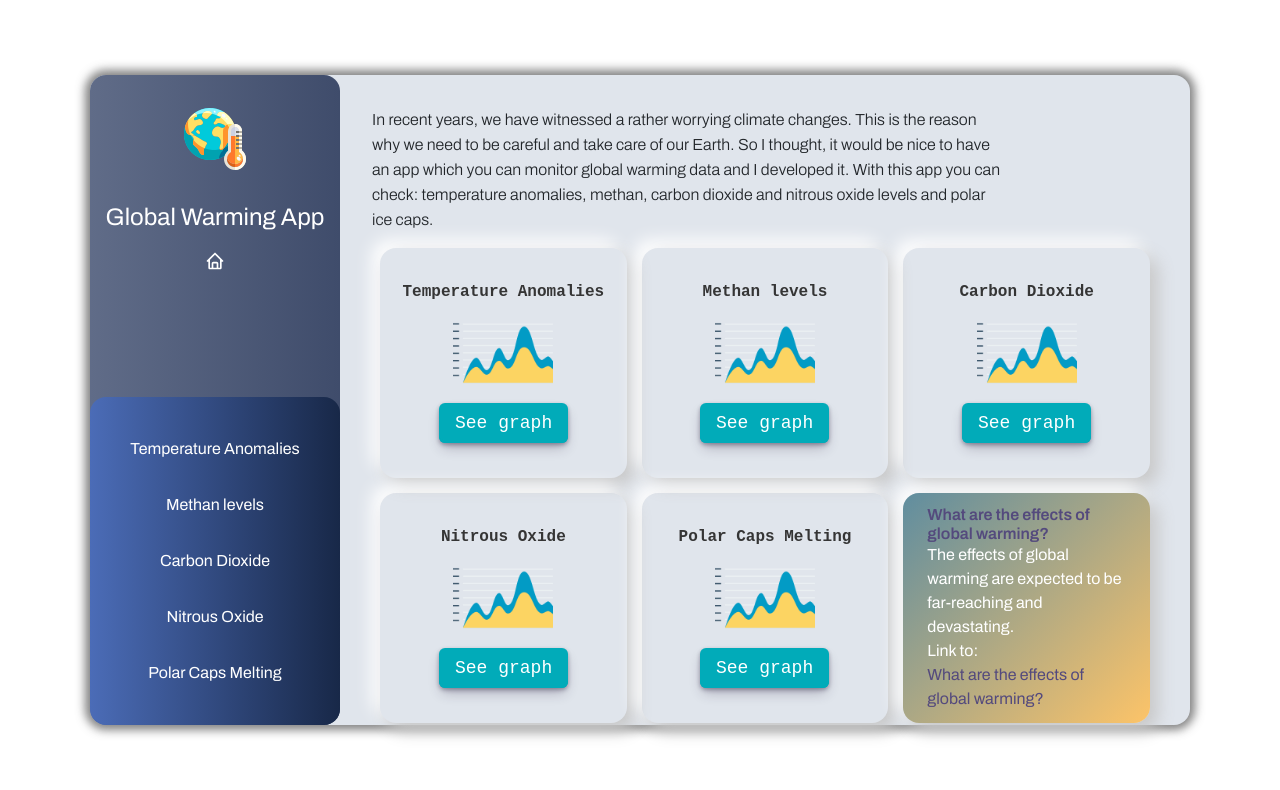
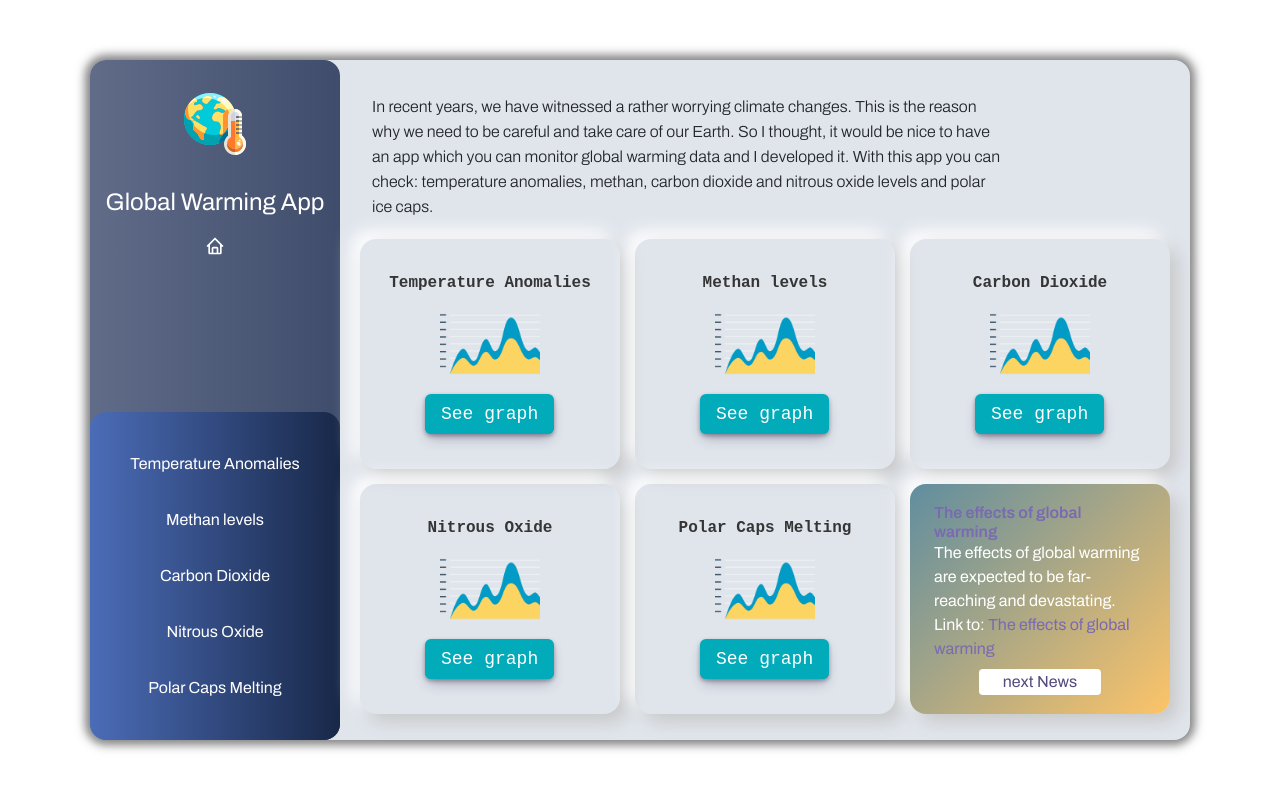
Before and after one commit to LeoBok/Global-Warming-App, a React (Create React App) app: page / in a window 1280 px wide. Shown: the top 790 px of the page. Built offline with nearby package versions, Linux system fonts and the light colour scheme.

Commit message:
added a button that skip to the next global warming news

```diff
--- a/src/App.css
+++ b/src/App.css
@@ -50,15 +50,16 @@ a {
     display: grid;
     grid-template-columns: 1fr 1fr;
   }
+  .singleNews {
+    max-width: 500px;
+  }
 }
 
 @media only screen and (min-width: 576px) {
   .single-item,
   .carousel {
-    max-width: 500px;height: 230px;
-  }
-  .carousel {
-
+    max-width: 500px;
+    height: 230px;
   }
   .graph-container {
     max-width: 550px;
@@ -76,7 +77,8 @@ a {
   .carousel {
     max-width: 590px;
   }
-  .graph-container {
+  .graph-container,
+  .singleNews {
     max-width: 600px;
   }
 }
@@ -90,7 +92,7 @@ a {
   }
   .App {
     width: 960px;
-    height: 650px;
+    height: 680px;
   }
   .main-sidebar-content {
     width: 250px;
@@ -103,6 +105,9 @@ a {
   .graph-img {
     height: 100px;
   }
+  .news-img {
+    height: 300px;
+  }
 }
 
 @media only screen and (min-width: 1200px) {
--- a/src/components/CarouselComp/Carousel.css
+++ b/src/components/CarouselComp/Carousel.css
@@ -18,8 +18,27 @@
 
 .carousel a,
 .carousel h6 {
-   color: #544a7d !important;
+
+   color: #796ab2;
 }
+
+.carousel a:hover {
+  color: #544a7d;
+  transition: 0.5s;
+}
+
+.singleNews-btn {
+  border: none;
+  background-color: #FFFFFF;
+  color: #544a7d;
+}
+
+.singleNews-btn:hover {
+  color: #FFFFFF;
+  background-color: #675b94;
+  transition: 0.7s;
+}
+
 .animate.pop {
     animation-duration: 0.5s;
     animation-name: animate-pop;
--- a/src/components/CarouselComp/CarouselComp.js
+++ b/src/components/CarouselComp/CarouselComp.js
@@ -17,13 +17,20 @@ const CarouselComp = ({ carouselData }) => {
       return () => clearInterval(interval)
     }, [itemState]);
 
+    const nextNews = () => {
+        if (itemState === carouselData.length - 1) {
+            return setItemState(0)
+        }
+        setItemState(prevState => prevState + 1)
+    }
+
     useEffect(() => {
         setCarouselItemState(carouselData[itemState]);
     }, [itemState])
 
     return (
-    <li key={Math.random()} className='single-item animate pop d-flex justify-content-center flex-column carousel mx-auto rounded-4 mb-4 mb-lg-0 p-4'>
-        <CarouselItem carouselItem={carouselItemState} />
+    <li key={Math.random()} className=' animate pop d-flex justify-content-center flex-column carousel mx-auto rounded-4 mb-4 mb-lg-0 px-lg-2'>
+        <CarouselItem carouselItem={carouselItemState} onClickEvent={nextNews} />
     </li>
   )
 }
--- a/src/components/CarouselComp/CarouselItem.js
+++ b/src/components/CarouselComp/CarouselItem.js
@@ -1,11 +1,14 @@
 import { Link } from "react-router-dom"
 
-const CarouselItem = ({ carouselItem }) => {
+const CarouselItem = ({ carouselItem, onClickEvent }) => {
   return (
     <>
+      <div className="px-3 py-lg-1">
         <h6 className='fw-bolder'>{carouselItem.title}</h6>
-        <p>{carouselItem.littleParagraph}</p>
+        <p className="">{carouselItem.littleParagraph}</p>
         <span className="carousel-span">Link to:</span> <Link to={`global-warming-news/${carouselItem.id}`}>{carouselItem.title}</Link>
+      </div>
+      <button onClick={onClickEvent} className='singleNews-btn mx-auto w-50 my-3 my-lg-1 rounded-1'>next News</button>
     </>
   )
 }
--- a/src/components/CarouselComp/carouselData.js
+++ b/src/components/CarouselComp/carouselData.js
@@ -5,8 +5,7 @@ export const carouselData = [
         link: "https://www.livescience.com/37003-global-warming.html",
         imgSource: 'https://cdn.mos.cms.futurecdn.net/TaRP3Je8hG3pZG5t5WDRHV-1920-80.jpg.webp',
         littleParagraph: "Facts about global warming: Causes and effects",
-        extendedParagraph: `
-            Global warming is the rise in average temperatures across the globe,
+        extendedParagraph: `Global warming is the rise in average temperatures across the globe,
             which has been ongoing at least since record keeping began in 1880.
             Here are the bare numbers, according to the National Oceanic and Atmospheric Administration (NOAA) (opens in new tab): Between 1880 and 1980,
             the global annual temperature increased at a rate of 0.13 degrees Fahrenheit (0.07 degrees Celsius) per decade, on average.
@@ -16,12 +15,11 @@ export const carouselData = [
     },
     {
         id: 2,
-        title: "What are the effects of global warming?",
+        title: "The effects of global warming",
         link: "https://www.livescience.com/37057-global-warming-effects.html",
         imgSource: 'https://cdn.mos.cms.futurecdn.net/MHrHHVELvZuFzvPiYKT6SB-1920-80.jpg.webp',
         littleParagraph: "The effects of global warming are expected to be far-reaching and devastating.",
-        extendedParagraph: `
-            One of the most immediate and obvious consequences of global warming is the increase in temperatures around the world.
+        extendedParagraph: `One of the most immediate and obvious consequences of global warming is the increase in temperatures around the world.
             As global average temperatures warm, weather patterns are changing in extreme weather behaviour.
             One of the most dramatic effects of global warming is the reduction in Arctic sea ice.
             Since the Industrial Revolution began in the early 1700s, the acidity of the oceans has increased about 25 percent, according to the EPA.
@@ -29,12 +27,11 @@ export const carouselData = [
     },
     {
         id: 3,
-        title: "Global Warming Is Killing the Great Barrier Reef",
+        title: "The Great Barrier Reef is in danger",
         link: "https://www.livescience.com/58310-great-barrier-reef-bleaching-continues.html",
         imgSource: 'https://cdn.mos.cms.futurecdn.net/R7RLdov7K86D9j4Ls5PZ2T-1920-80.jpg.webp',
         littleParagraph: "Large sections of the Great Barrier Reef are already dead",
-        extendedParagraph: `
-            Large sections of the Great Barrier Reef are already dead, and scientists warn that the rest of the coral organisms
+        extendedParagraph: `Large sections of the Great Barrier Reef are already dead, and scientists warn that the rest of the coral organisms
             that make up the sprawling reef ecosystem will die, if global warming continues unabated.
             After a yearof record-high-breaking temperatures in 2016, the Great Barrier Reef experienced
             its worst coral bleaching event on record, as the tiny coral animals evict their color-giving partners — algae
@@ -46,24 +43,20 @@ export const carouselData = [
         link: "https://www.livescience.com/37152-global-warming-causes.html",
         imgSource: 'https://cdn.mos.cms.futurecdn.net/2XpEMomyMWRTGuUBavTWbN-1920-80.jpg.webp',
         littleParagraph: "The world's climate has been changing rapidly, mostly due to human causes",
-        extendedParagraph: `
-            Earth's climate has always been in a state of flux, according to data gleaned from the geological record, ice core samples and other sources.
+        extendedParagraph: `Earth's climate has always been in a state of flux, according to data gleaned from the geological record, ice core samples and other sources.
             However, since the Industrial Revolution began in the late 1700s, the world's climate has been changing in a rapid and unprecedented way.
             The average global temperature has risen 1.4 degrees Fahrenheit (0.8 degrees Celsius) since 1880.
             Temperatures are projected to rise another 2 degrees to 11.5 degrees F (1.13 degrees to 6.42 degrees C) over the next 100 years`
     },
     {
         id: 5,
-        title: "Jeff Bezos gives $10 billion to fight climate change",
+        title: "Jeff Bezos's billions to fight climate change",
         link: "https://www.livescience.com/jeff-bezos-funds-climate-change-fight.html",
         imgSource: 'https://cdn.mos.cms.futurecdn.net/4imxeGTddZNsqwX396BHca-1920-80.jpg.webp',
         littleParagraph: "The Bezos Earth Fund will start issuing grants this summer.",
-        extendedParagraph: `
-            The fight against climate change (opens in new tab) is getting a big infusion of cash.
+        extendedParagraph: `The fight against climate change is getting a big infusion of cash.
             The world's richest person, Amazon.com founder Jeff Bezos, announced that he's starting an organization devoted to that pressing cause — and
             he's putting in $10 billion of his own money to get it off the ground.
-            The new Bezos Earth Fund "will fund scientists, activists, NGOs [nongovernmental organizations] — any effort that offers a real possibility to
-            help preserve and protect the natural world".
             "I want to work alongside others both to amplify known ways and to explore new ways of fighting the devastating impact of climate change on this planet," Bezos added.
             "I'm committing $10 billion to start and will begin issuing grants this summer. Earth is the one thing we all have in common — let's protect it, together."`,
     },
--- a/src/components/Main/MainLinks.js
+++ b/src/components/Main/MainLinks.js
@@ -5,7 +5,7 @@ import { carouselData } from '../CarouselComp/carouselData'
 
 const MainLinks = ({ items }) => {
     return(
-        <ul className="items-container pb-lg-3 px-lg-4">
+        <ul className="items-container px-lg-1">
             {
                 items.map(item => (
                     <li key={item.id} className='single-item rounded-4 mx-auto d-flex flex-column align-items-center justify-content-center py-4 my-5 m-lg-0 py-lg-4 px-lg-3'>
--- a/src/pages/Global Warming News/GbNews.css
+++ b/src/pages/Global Warming News/GbNews.css
@@ -1,3 +1,10 @@
+.singleNews {
+    border-radius: 20px;
+    background: transparent;
+    box-shadow:  8px 8px 29px #a4a4a4,
+            -8px -8px 29px #ffffff;
+}
+
 article h4 {
     color: #303030;
 }
--- a/src/pages/Global Warming News/SingleNews.js
+++ b/src/pages/Global Warming News/SingleNews.js
@@ -5,17 +5,17 @@ import {carouselData} from "../../components/CarouselComp/carouselData";
 const SingleNews = () => {
   const { singleNewsId } = useParams();
   const singleNotice = carouselData.find(data => data.id == singleNewsId)
-  console.log(singleNotice);
 
   return (
-    <div className="p-4">
-      <article className="card mx-auto">
-        <img
-          src={singleNotice.imgSource}
-          className='card-img-top'
-        />
-        <h4 className="p-3">{singleNotice.title}</h4>
-        <p className="p-3">{singleNotice.extendedParagraph}</p>
+    <div className='p-4 py-md-4 mx-auto'>
+      <article className="singleNews p-4 py-md-3 mx-auto">
+          <img
+            src={singleNotice.imgSource}
+            className='card-img-top news-img'
+            alt={singleNotice.title}
+          />
+          <h4 className="p-3">{singleNotice.title}</h4>
+          <p>{singleNotice.extendedParagraph}</p>
       </article>
   </div>
   )
```
